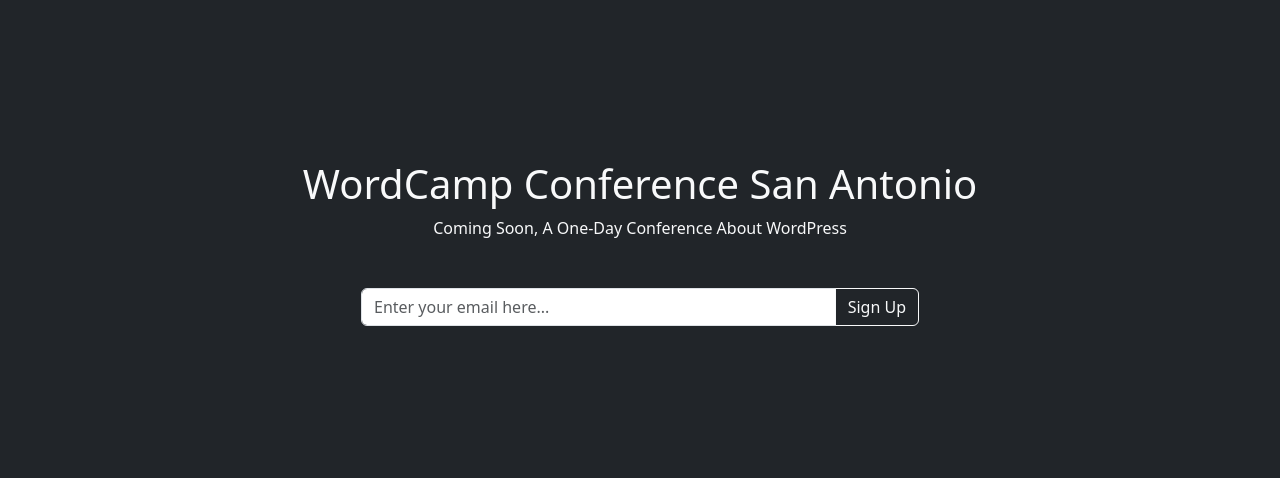
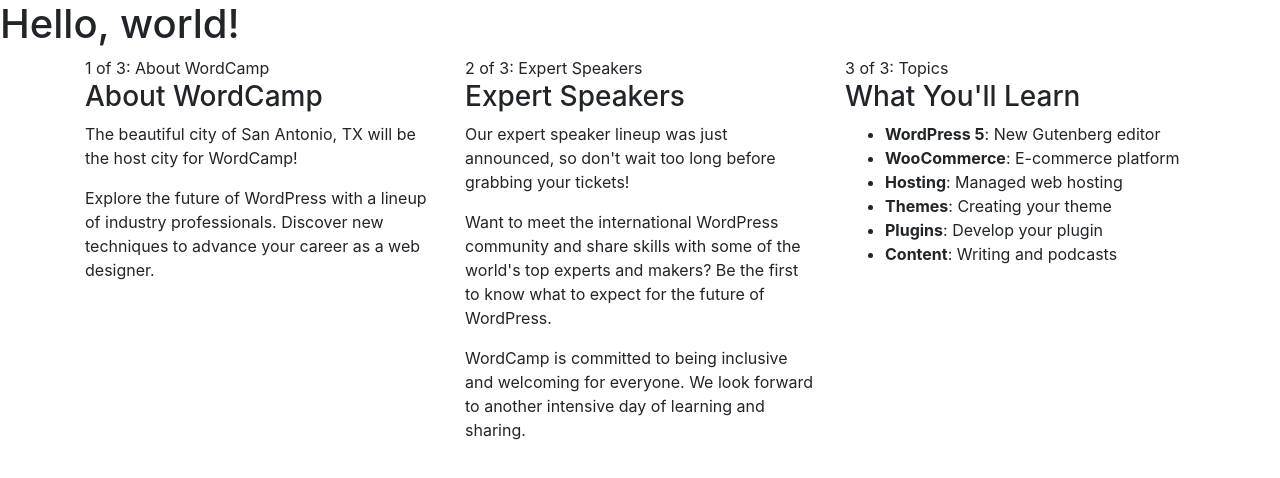
Before and after one commit to jeniahc/WordCampSanAntonio, a plain HTML site: page index.html in a window 1280 px wide. Drawn offline with nearby package versions, Linux system fonts and the light colour scheme.

Commit message:
new wordcamp

```diff
--- a/index.html
+++ b/index.html
@@ -1,24 +1,52 @@
 <!doctype html>
 <html lang="en">
   <head>
+
     <meta charset="utf-8">
-    <meta name="viewport" content="width=device-width, initial-scale=1">
-    <title>WordCamp Conference San Antonio</title>
-    <link href="https://cdn.jsdelivr.net/npm/bootstrap@5.3.1/dist/css/bootstrap.min.css" rel="stylesheet" integrity="sha384-4bw+/aepP/YC94hEpVNVgiZdgIC5+VKNBQNGCHeKRQN+PtmoHDEXuppvnDJzQIu9" crossorigin="anonymous">
+    <meta name="viewport" content="width=device-width, initial-scale=1, shrink-to-fit=no">
+
+
+    <link rel="stylesheet" href="https://cdn.jsdelivr.net/npm/bootstrap@4.3.1/dist/css/bootstrap.min.css" integrity="sha384-ggOyR0iXCbMQv3Xipma34MD+dH/1fQ784/j6cY/iJTQUOhcWr7x9JvoRxT2MZw1T" crossorigin="anonymous">
+
+    <title>Hello, world!</title>
   </head>
-  <body class="bg-dark text-light">
-    <div class="container text-center" style="margin-top: 10rem">
-    <h1>WordCamp Conference San Antonio</h1>
-    <p>Coming Soon, A One-Day Conference About WordPress</p>
-    <form>
-    <div class="col-lg-6 mx-auto">
-    <div class="input-group mb-3" style="margin-top: 3rem">
-    <input type="text" class="form-control" placeholder="Enter your email here..." aria-label="Recipient's username" aria-describedby="button-addon2">
-    <button class="btn btn-outline-light" type="submit" id="button-addon2">Sign Up</button>
+  <body>
+    <h1>Hello, world!</h1>
+    <div class="container">
+  <!-- about -->
+  <div class="row">
+    <div class="col">
+      1 of 3: About WordCamp
+      <h3>About WordCamp</h3>
+<p>The beautiful city of San Antonio, TX will be the host city for WordCamp!</p>
+<p>Explore the future of WordPress with a lineup of industry professionals. Discover new techniques to advance your career as a web designer.</p>
     </div>
-</form>
+    <div class="col">
+      2 of 3: Expert Speakers
+      <h3>Expert Speakers</h3>
+<p>Our expert speaker lineup was just announced, so don't wait too long before grabbing your tickets!</p>
+<p>Want to meet the international WordPress community and share skills with some of the world's top experts and makers? Be the first to know what to expect for the future of WordPress.</p>
+<p>WordCamp is committed to being inclusive and welcoming for everyone. We look forward to another intensive day of learning and sharing.</p>
+    </div>
+    <div class="col">
+      3 of 3: Topics
+      <h3>What You'll Learn</h3>
+<ul>
+  <li><strong>WordPress 5</strong>: New Gutenberg editor</li>
+  <li><strong>WooCommerce</strong>: E-commerce platform</li>
+  <li><strong>Hosting</strong>: Managed web hosting</li>
+  <li><strong>Themes</strong>: Creating your theme</li>
+  <li><strong>Plugins</strong>: Develop your plugin</li>
+  <li><strong>Content</strong>: Writing and podcasts</li>
+</ul>
+    </div>
   </div>
+  <!-- /about -->
 </div>
-    <script src="https://cdn.jsdelivr.net/npm/@popperjs/core@2.11.8/dist/umd/popper.min.js" integrity="sha384-I7E8VVD/ismYTF4hNIPjVp/Zjvgyol6VFvRkX/vR+Vc4jQkC+hVqc2pM8ODewa9r" crossorigin="anonymous"></script><script src="https://cdn.jsdelivr.net/npm/bootstrap@5.3.1/dist/js/bootstrap.bundle.min.js" integrity="sha384-HwwvtgBNo3bZJJLYd8oVXjrBZt8cqVSpeBNS5n7C8IVInixGAoxmnlMuBnhbgrkm" crossorigin="anonymous"></script>
+
+
+    <script src="https://code.jquery.com/jquery-3.3.1.slim.min.js" integrity="sha384-q8i/X+965DzO0rT7abK41JStQIAqVgRVzpbzo5smXKp4YfRvH+8abtTE1Pi6jizo" crossorigin="anonymous"></script>
+    <script src="https://cdn.jsdelivr.net/npm/popper.js@1.14.7/dist/umd/popper.min.js" integrity="sha384-UO2eT0CpHqdSJQ6hJty5KVphtPhzWj9WO1clHTMGa3JDZwrnQq4sF86dIHNDz0W1" crossorigin="anonymous"></script>
+    <script src="https://cdn.jsdelivr.net/npm/bootstrap@4.3.1/dist/js/bootstrap.min.js" integrity="sha384-JjSmVgyd0p3pXB1rRibZUAYoIIy6OrQ6VrjIEaFf/nJGzIxFDsf4x0xIM+B07jRM" crossorigin="anonymous"></script>
   </body>
 </html>
```
Also changed, not shown: coming-soon.html (added, +24 -0 lines).
